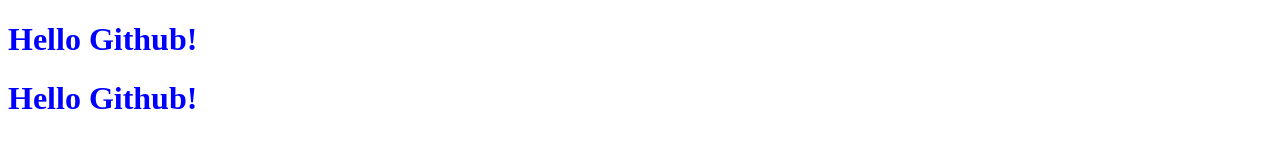
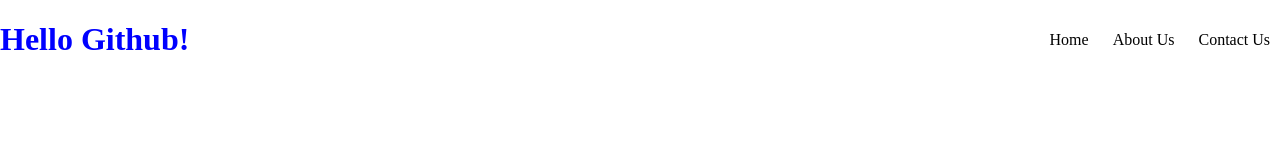
Before and after one commit to Muthukumaran-07/practicegithub, a plain HTML site: page index.html in a window 1280 px wide. Drawn offline with Linux system fonts and the light colour scheme.

Commit message:
created navbar

```diff
--- a/index.html
+++ b/index.html
@@ -8,7 +8,13 @@
 </head>
 <body>
     <h1>Hello Github!</h1>
-    <h1>Hello Github!</h1>
+    <nav>
+        <ul>
+            <li>Home</li>
+            <li>About Us</li>
+            <li>Contact Us</li>
+        </ul>
+    </nav>
     <script src="script.js"></script>
 </body>
 </html>
--- a/styles.css
+++ b/styles.css
@@ -1,3 +1,14 @@
 h1{
     color:blue;
 }
+body{
+    margin:0;
+    padding:0;
+    display:flex;
+    align-items:center;
+    justify-content:space-between;
+}
+li{
+    display:inline;
+    padding:0 10px;
+}
```
